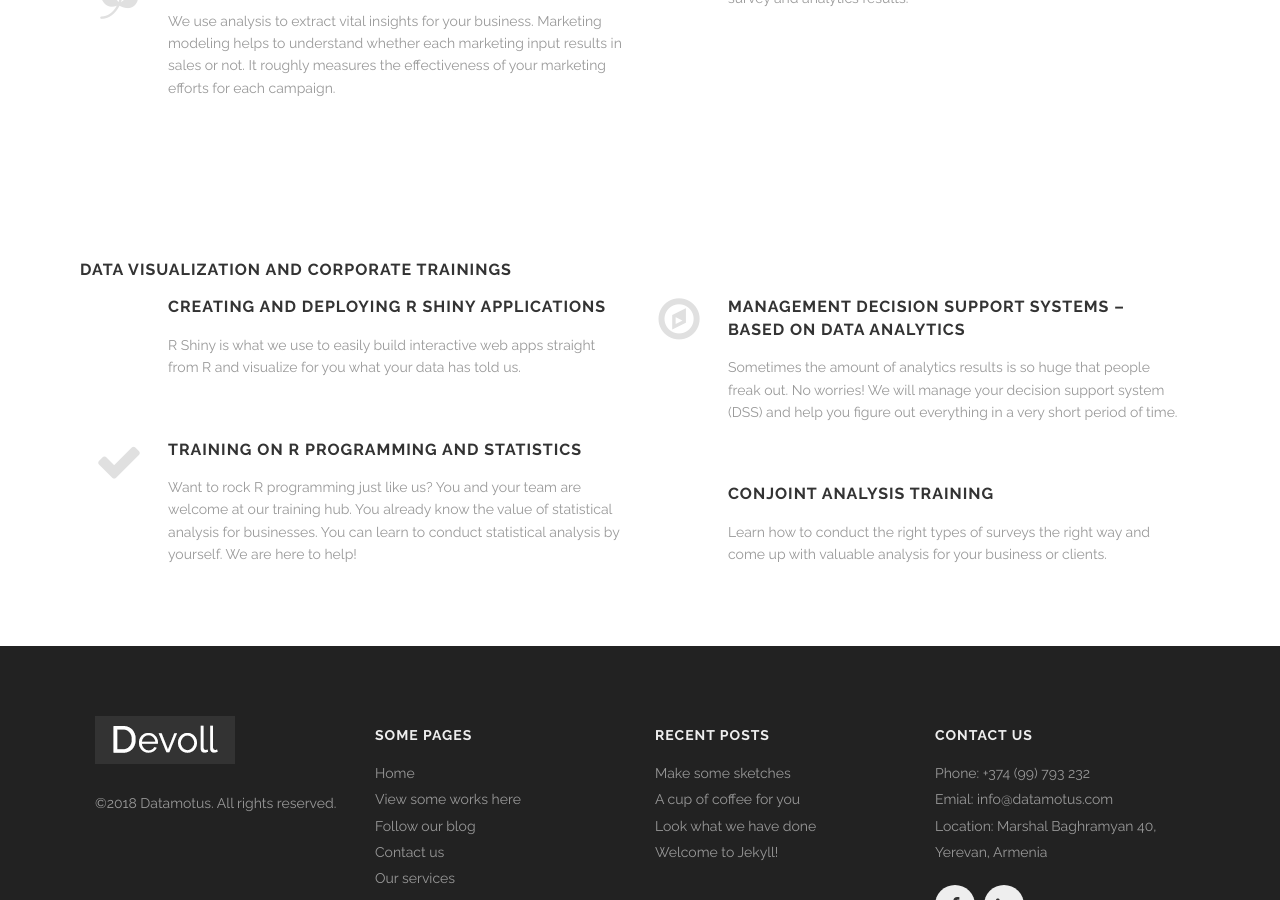
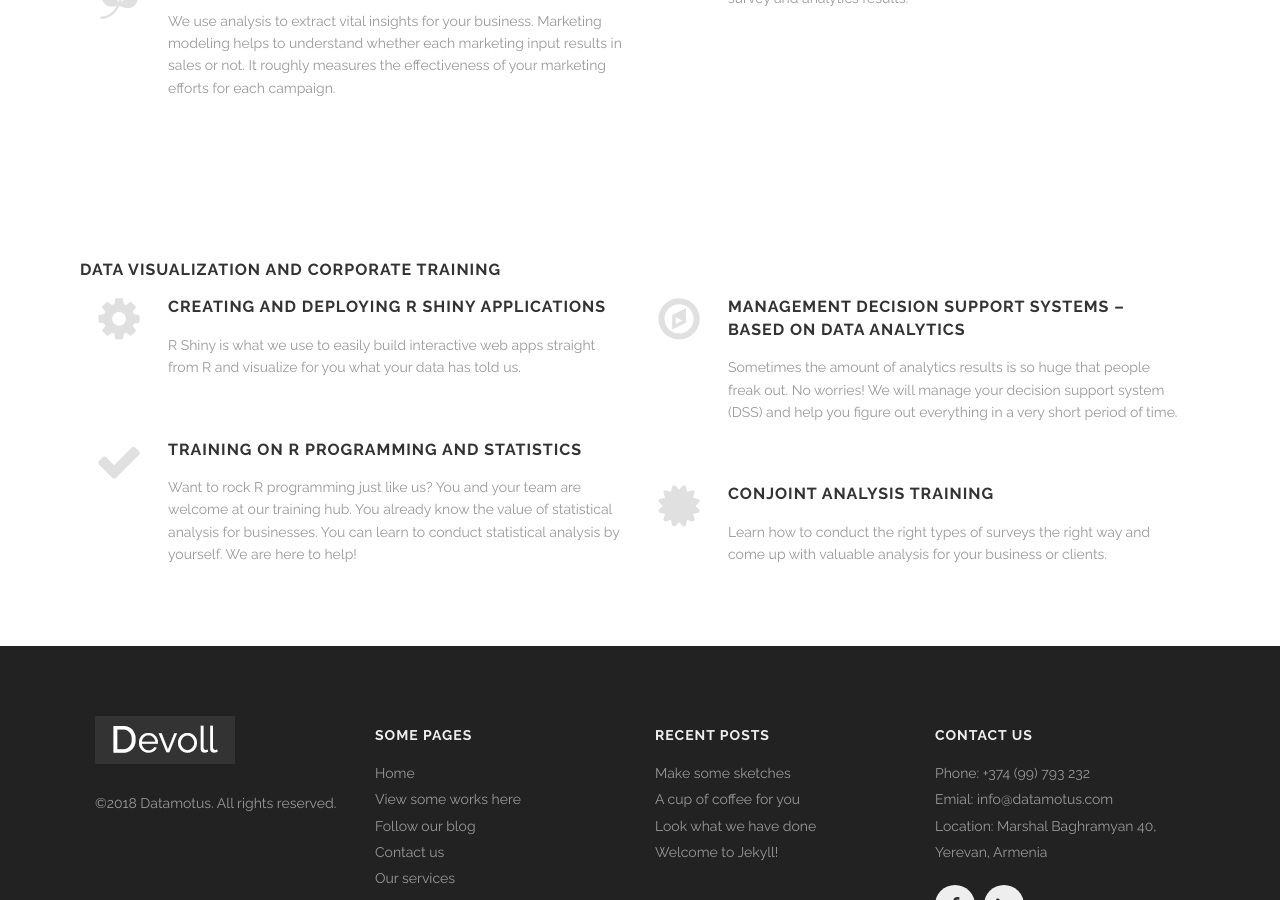
Before and after one commit to Habet/datamotus.github.io, a Jekyll site: the page built from services.html, in a window 1280 px wide and 900 px high, scrolled down 1655 px. Built offline with Jekyll 4.4.1, drawn with Linux system fonts in a browser that asks for light colours.

Commit message:
Update services.html

```diff
--- a/services.html
+++ b/services.html
@@ -5,7 +5,7 @@ excerpt: We provide machine learning, statistical analysis, marketing research a
 keywords: Machine learning, statistical analysis, marketing research, data visualization
 section_id: services
 services_left:
-  - icon: bandcamp
+  - icon: gear
     title: Predictive Modeling
     desc: Predictive modeling is a process that uses data mining and probability to forecast outcomes for your business. Our models help predict a number of things such as which of your website surfers like certain products, which of your customers are more likely to make a purchase or which of them are more likely to churn in the nearest future.
   - icon: clock-o
@@ -28,7 +28,7 @@ services_right:
 
 section_id: services
 services_left_mr:
-  - icon: bandcamp
+  - icon: gear
     title: Conjoint Analysis
     desc: With this survey-based statistical technique, we will determine how people value a particular feature or function in your product/service. Conjoint analysis can help make predictions regarding the market share of a new product taking into account what the competitors are offering. It can also help determine whether consumers are willing to pay for a new product or not. And last but not least, conjoint analysis can help find out what factors affect customer choice.
   - icon: clock-o
@@ -50,7 +50,7 @@ services_right_mr:
 
 section_id: services
 services_left_d:
-  - icon: bandcamp
+  - icon: gear
     title: Creating and deploying R shiny applications
     desc: R Shiny is what we use to easily build interactive web apps straight from R and visualize for you what your data has told us.
   - icon: check
@@ -60,7 +60,7 @@ services_right_d:
   - icon: compass
     title: Management decision support systems – based on data analytics
     desc: Sometimes the amount of analytics results is so huge that people freak out. No worries! We will manage your decision support system (DSS) and help you figure out everything in a very short period of time.
-  - icon: bandcamp
+  - icon: certificate
     title: Conjoint Analysis Training
     desc: Learn how to conduct the right types of surveys the right way and come up with valuable analysis for your business or clients.
 ---
@@ -139,7 +139,7 @@ services_right_d:
 
 <div class='full'>
   <div class='row'>
-  <h3>Data Visualization and Corporate trainings</h3>
+  <h3>Data Visualization and Corporate training</h3>
     <div class='medium-6 columns'>
       {% for service in page.services_left_d %}
         <div class='fadein mod modIconText' data-delay='{{ 300 | times:forloop.index0 }}'>
```
